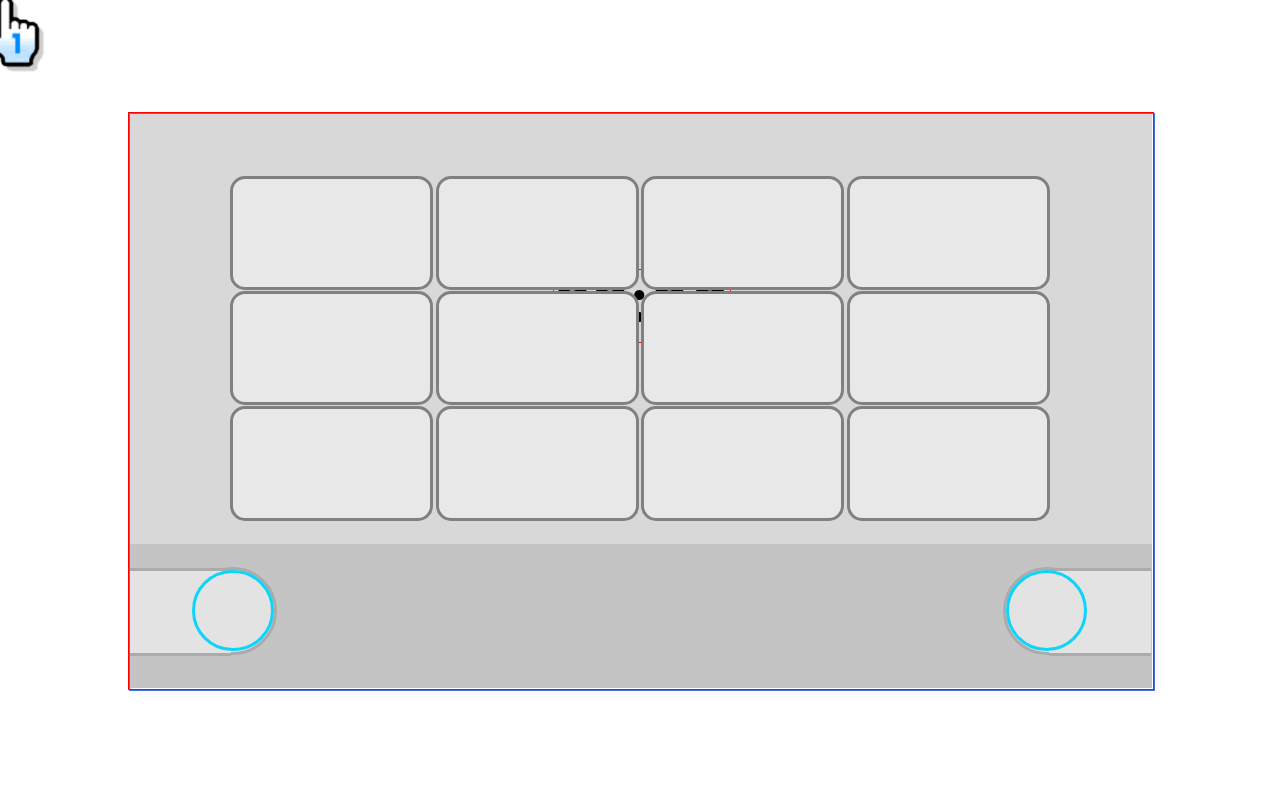
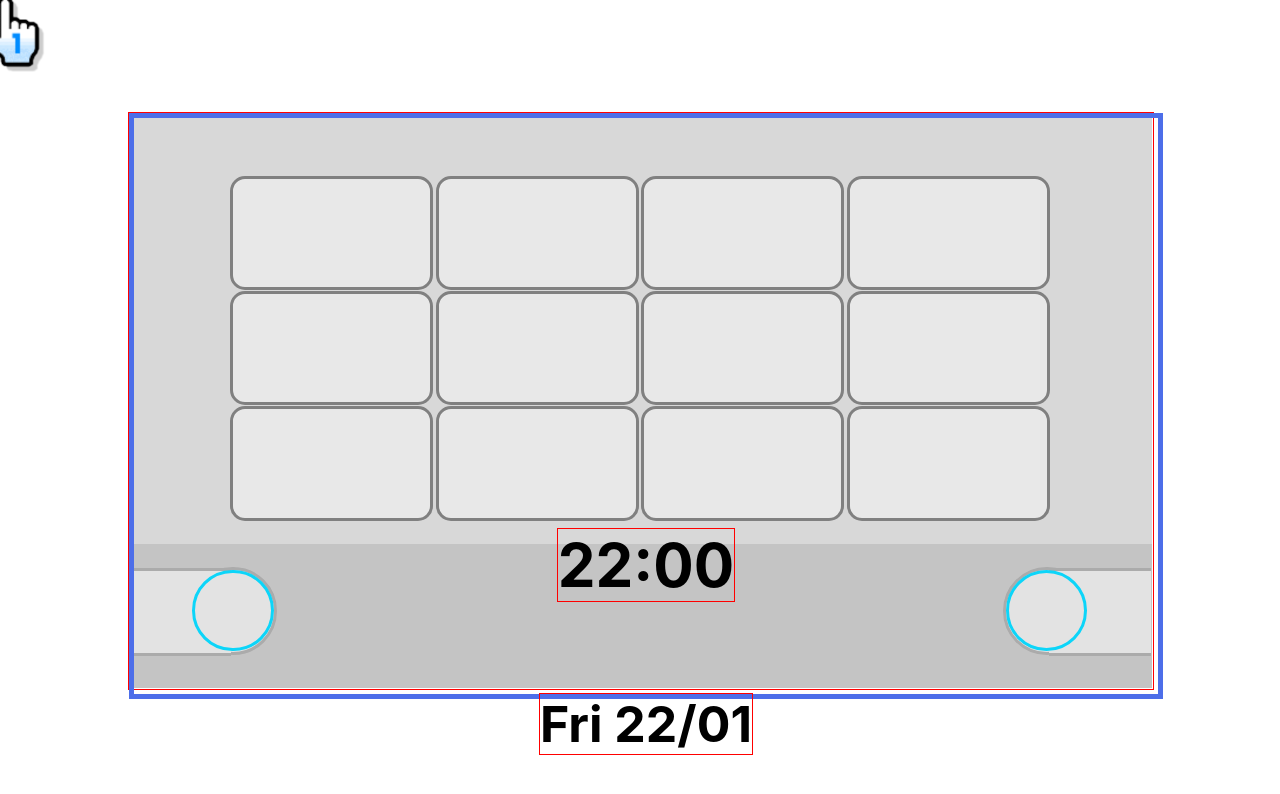
Before and after one commit to ethanloewen/wii-menu, a React (Create React App) app: page / in a window 1280 px wide. Shown: the top 794 px of the page. Built offline with nearby package versions, Linux system fonts and the light colour scheme.

Commit message:
begin to position clock

```diff
--- a/src/components/MenuContainer.scss
+++ b/src/components/MenuContainer.scss
@@ -177,26 +177,29 @@ $hudheight: 25%;
     // align-items: center;
 
     .clock-main {
-        position: relative;
+        position: absoulte;
         width: 100%;
         padding-bottom: 56.25%; //16:9 aspect ratio
+        // margin-top: -56.25%;
         height: 0;
-        border: 1px solid rgb(77, 110, 233);
+        border: 5px solid rgb(77, 110, 233);
         display: flex;
         flex-direction: column;
-        justify-content: center;
+        // justify-content: center;
         align-items: center;
+
 
         z-index: 50;
 
         #time {
-            margin-top: 56.25%;//accounts for main using padding-bottom instead of height
+            margin-top: 40%;//accounts for main using padding-bottom instead of height
             border: 1px solid red;
             font-size: 6rem;
         }
 
         #date {
             font-size: 5rem;
+            border: 1px solid red;
         }
 
         // .time {
```
